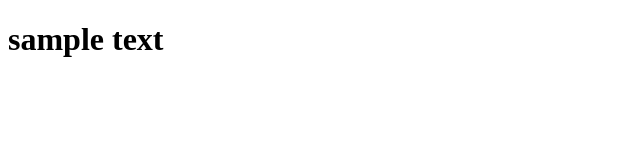
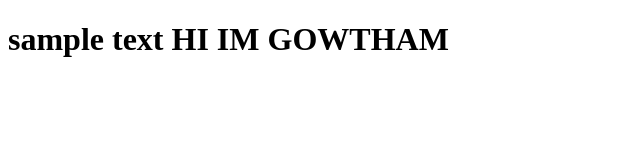
Before and after one commit to GOWTHAM9384/sample-code, a plain HTML site: page index.html in a window 1280 px wide. Shown: the whole page, without its empty margins (0-640 px from the left). Drawn offline with Linux system fonts and the light colour scheme.

Commit message:
my first commit

```diff
--- a/index.html
+++ b/index.html
@@ -6,7 +6,7 @@
     <title>Document</title>
 </head>
 <body>
-    <h1>sample text</h1>
+    <h1>sample text HI IM GOWTHAM</h1>
 
 </body>
 </html>
```
